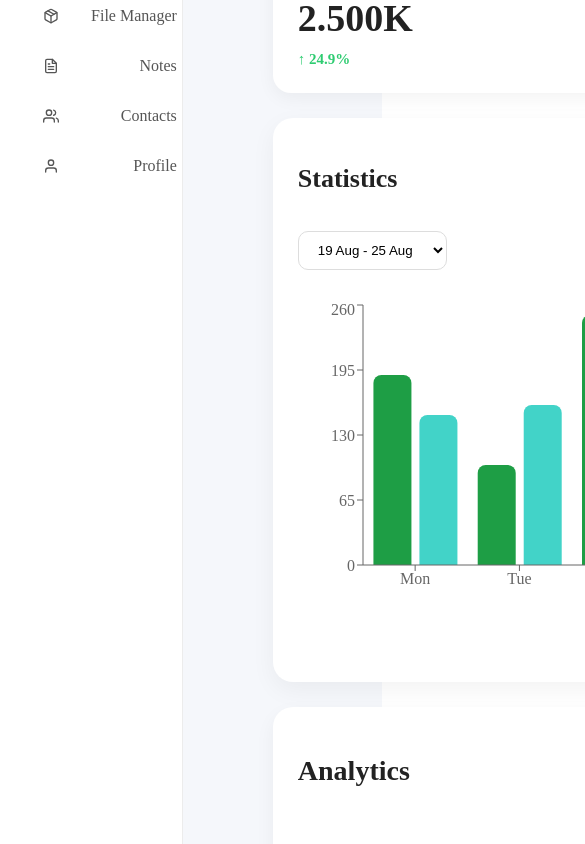
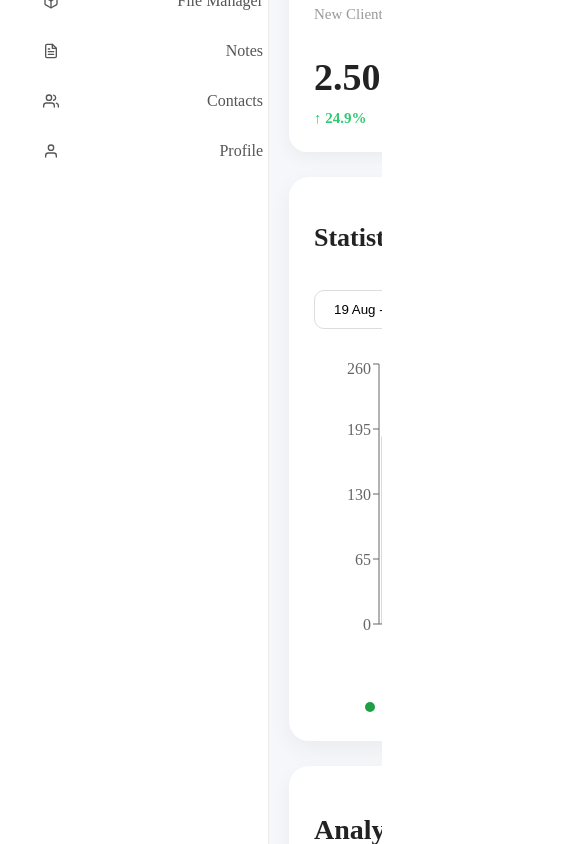
Before and after one commit to Gouthami101198/Dashboard1, a React (Vite) app: page / in a window 390 px wide. Shown: the part 659-1503 px from the top of the page, 585 px wide, since content can reach past the window. Built offline with nearby package versions, Linux system fonts and the light colour scheme.

Commit message:
Refactor Home.css for cleaner layout and styles

```diff
--- a/src/pages/Home/Home.css
+++ b/src/pages/Home/Home.css
@@ -6,11 +6,9 @@
 
 .main-content{
     flex:1;
-    margin-left:280px;
     padding:30px;
+    overflow-x:hidden;
 }
-
-/* Charts */
 
 .chart-row{
     display:grid;
@@ -19,8 +17,6 @@
     margin-top:25px;
 }
 
-/* Middle */
-
 .middle-row{
     display:grid;
     grid-template-columns:1fr 1fr;
@@ -28,16 +24,12 @@
     margin-top:25px;
 }
 
-/* Bottom */
-
 .bottom-row{
     display:grid;
     grid-template-columns:2fr 1fr;
     gap:25px;
     margin-top:25px;
 }
-
-/* Responsive */
 
 @media(max-width:1200px){
 
@@ -49,18 +41,9 @@
 
 }
 
-@media(max-width:992px){
-
-.main-content{
-    margin-left:90px;
-}
-
-}
-
 @media(max-width:768px){
 
 .main-content{
-    margin-left:70px;
     padding:20px;
 }
 
```
